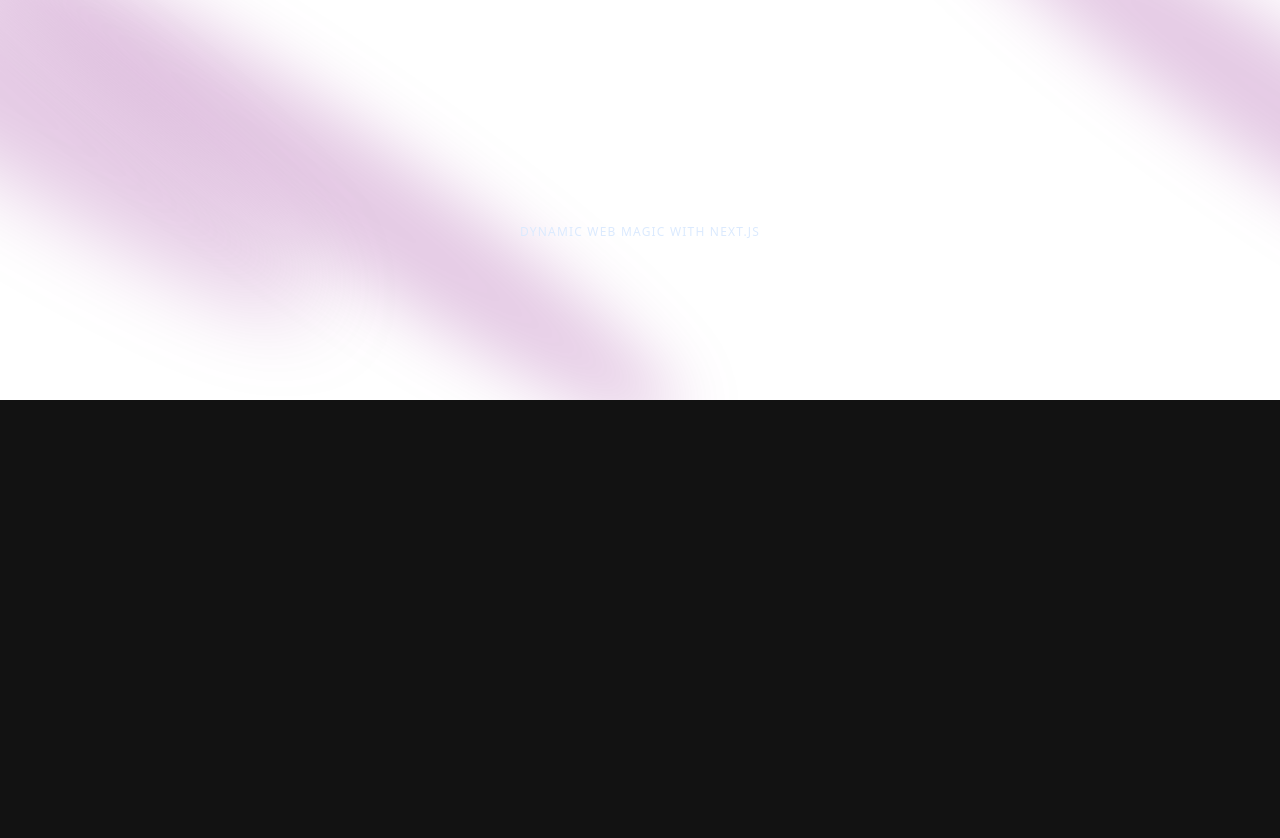
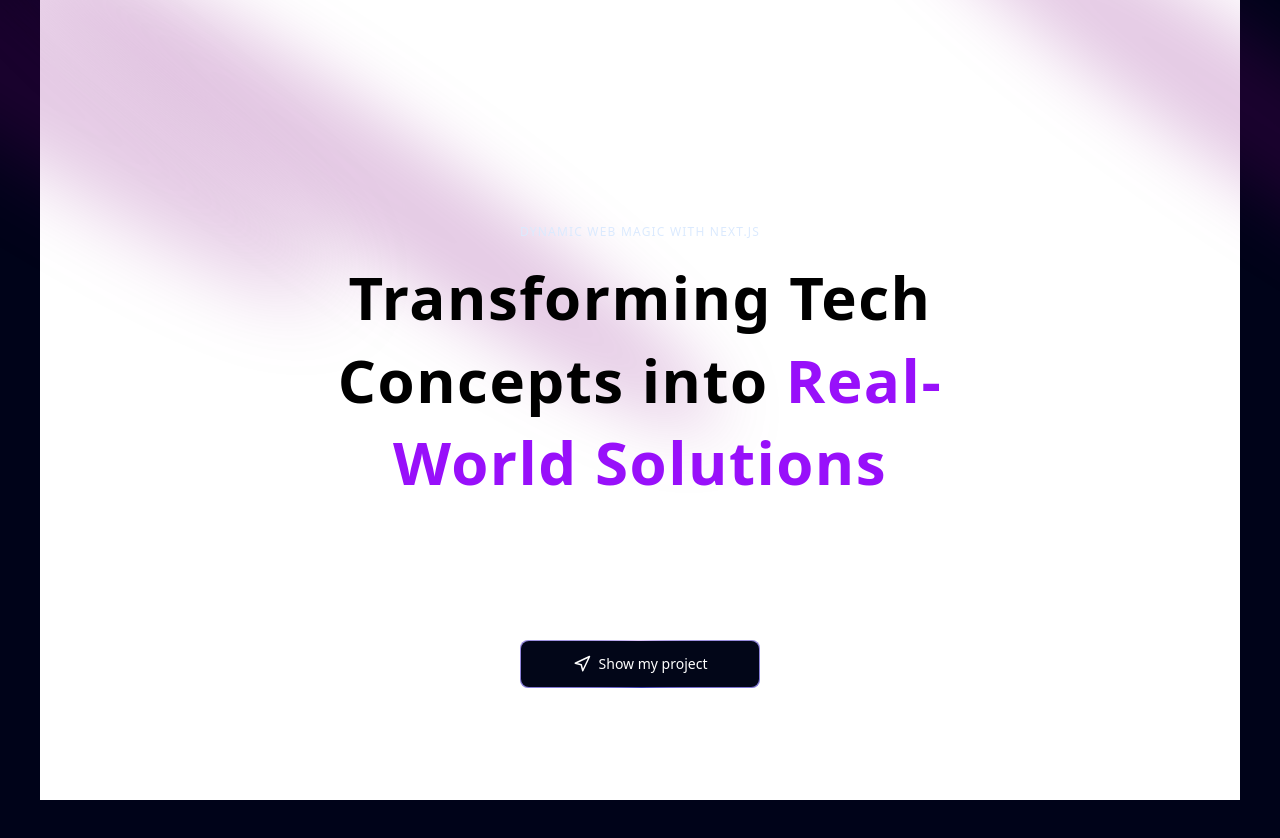
Before and after one commit to CodeByOS/Personal-Portfolio, a Next.js app: page / in a window 1280 px wide. Shown: the top 838 px of the page. Before the commit the page ends 800 px from the top, so only its background shows below. Built offline with nearby package versions, Linux system fonts and the light colour scheme.

Commit message:
Hero Section..

```diff
--- a/components/Hero.tsx
+++ b/components/Hero.tsx
@@ -1,31 +1,50 @@
 import React from 'react'
 import { Spotlight } from './ui/Spotlight'
+import { TextGenerateEffect } from './ui/TextGenerateEffect'
+import MagicButton from './ui/MagicButton'
+import { Navigation } from 'lucide-react';
 
 const Hero = () => {
   return (
-    <div className="pb-20 pt-36">
+    <section aria-label="Hero section" className="pb-20 pt-36 relative">
       <div>
-        <Spotlight className="-top-40 -left-10 md:-left-32 md:-top-20 h-screen" fill='purple' />
-        <Spotlight className="top-10 left-full h-[80vh] w-[50vw]" fill='purple' />
-        <Spotlight className="top-28 left-80 h-[80vh] w-[50vw]" fill='purple' />
+        <Spotlight aria-hidden="true" className="-top-40 -left-10 md:-left-32 md:-top-20 h-screen" fill="purple" />
+        <Spotlight aria-hidden="true" className="top-10 left-full h-[80vh] w-[50vw]" fill="purple" />
+        <Spotlight aria-hidden="true" className="top-28 left-80 h-[80vh] w-[50vw]" fill="purple" />
       </div>
 
-      <div className="h-screen w-full dark:bg-black-100 bg-white dark:bg-grid-white/[0.03] bg-grid-black-100/[0.2] absolute top-0 left-0 flex items-center justify-center">
-        {/* Radial gradient for the container to give a faded look */}
+      <div className="h-screen w-full dark:bg-black-100 bg-white dark:bg-grid-white/[0.3] bg-grid-black-100/[0.2] absolute top-0 left-0 flex items-center justify-center">
         <div
-          // chnage the bg to bg-black-100, so it matches the bg color and will blend in
-          className="absolute pointer-events-none inset-0 flex items-center justify-center dark:bg-black-100 bg-white [mask-image:radial-gradient(ellipse_at_center,transparent_20%,black)]"/>
-        </div>
+          className="absolute pointer-events-none inset-0 flex items-center justify-center dark:bg-black-100 bg-white [mask-image:radial-gradient(ellipse_at_center,transparent_20%,black)]"
+        />
+      </div>
 
       <div className="flex justify-center relative my-20 z-10">
         <div className="max-w-[89vw] md:max-w-2xl lg:max-w-[60vw] flex flex-col items-center justify-center">
-          <p className="uppercase tracking-widest text-xs text-center text-blue-100 max-w-80">
+          <h2 className="uppercase tracking-widest text-xs text-center text-blue-100 max-w-80">
             Dynamic Web Magic with Next.js
+          </h2>
+
+          <TextGenerateEffect
+            className="text-center text-[40px] md:text-5xl lg:text-6xl"
+            words="Transforming Tech Concepts into Real-World Solutions"
+          />
+
+
+          <p className="text-center md:tracking-wider mb-4 text-sm md:text-lg lg:text-2xl">
+            Hi, I&apos;m Oussama SAIDI, a MERN stack developer && Business Intelligence Analyst Based in Morocco.
           </p>
+
+          <a href="#about">
+            <MagicButton
+              title="Show my project"
+              icon={<Navigation size={18} className="text-white" />}
+              position="left"
+            />
+          </a>
         </div>
-
       </div>
-    </div>
+    </section>
   )
 }
 
--- /dev/null
+++ b/components/ui/MagicButton.tsx
@@ -0,0 +1,35 @@
+import React from "react";
+
+const MagicButton = ({
+  title,
+  icon,
+  position,
+  handleClick,
+  otherClasses,
+}: {
+  title: string;
+  icon: React.ReactNode;
+  position: string;
+  handleClick?: () => void;
+  otherClasses?: string;
+}) => {
+  return (
+    <button
+      className="relative inline-flex h-12 w-full md:w-60 md:mt-10 overflow-hidden rounded-lg p-[1px] focus:outline-none"
+      onClick={handleClick}
+    >
+      <span className="absolute inset-[-1000%] animate-[spin_2s_linear_infinite] bg-[conic-gradient(from_90deg_at_50%_50%,#E2CBFF_0%,#393BB2_50%,#E2CBFF_100%)]" />
+
+      <span
+        className={`inline-flex h-full w-full cursor-pointer items-center justify-center rounded-lg
+            bg-slate-950 px-7 text-sm font-medium text-white backdrop-blur-3xl gap-2 ${otherClasses}`}
+      >
+        {position === "left" && icon}
+        {title}
+        {position === "right" && icon}
+      </span>
+    </button>
+  );
+};
+
+export default MagicButton;
--- /dev/null
+++ b/components/ui/TextGenerateEffect.tsx
@@ -0,0 +1,55 @@
+"use client";
+import { useEffect } from "react";
+import { motion, stagger, useAnimate } from "framer-motion";
+import { cn } from "@/lib/utils";
+
+export const TextGenerateEffect = ({
+  words,
+  className,
+}: {
+  words: string;
+  className?: string;
+}) => {
+  const [scope, animate] = useAnimate();
+  const wordsArray = words.split(" ");
+  useEffect(() => {
+    console.log(wordsArray);
+    animate(
+      "span",
+      {
+        opacity: 1,
+      },
+      {
+        duration: 2,
+        delay: stagger(0.2),
+      }
+    );
+  }, [scope.current]);
+
+  const renderWords = () => {
+    return (
+      <motion.div ref={scope}>
+        {wordsArray.map((word, idx) => {
+          return (
+            <motion.span
+              key={word + idx}
+              className={` ${idx > 3 ? "text-purple-600" : "dark:text-white text-black"} opacity-0`}
+            >
+              {word}{" "}
+            </motion.span>
+          );
+        })}
+      </motion.div>
+    );
+  };
+
+  return (
+    <div className={cn("font-bold", className)}>
+      <div className="my-4">
+        <div className=" dark:text-white text-black leading-snug tracking-wide">
+          {renderWords()}
+        </div>
+      </div>
+    </div>
+  );
+};
--- a/package.json
+++ b/package.json
@@ -11,12 +11,15 @@
   "dependencies": {
     "@next/swc-win32-x64-msvc": "^15.3.5",
     "clsx": "^2.1.1",
+    "lucide": "^0.525.0",
+    "mini-svg-data-uri": "^1.4.4",
     "motion": "^12.23.3",
     "next": "15.3.5",
     "next-themes": "^0.4.6",
     "react": "^19.0.0",
     "react-dom": "^19.0.0",
-    "tailwind-merge": "^3.3.1"
+    "tailwind-merge": "^3.3.1",
+    "tailwindcss-animate": "^1.0.7"
   },
   "devDependencies": {
     "@eslint/eslintrc": "^3",
--- a/tailwind.config.ts
+++ b/tailwind.config.ts
@@ -1,14 +1,107 @@
-// tailwind.config.js
+import type { Config } from "tailwindcss";
+import svgToDataUri from "mini-svg-data-uri";
+import flattenColorPalette from "tailwindcss/lib/util/flattenColorPalette";
+import animatePlugin from "tailwindcss-animate";
+import type { PluginAPI } from "tailwindcss/plugin";
 
-/** @type {import('tailwindcss').Config} */
-module.exports = {
-  content: ['./app/**/*.{js,ts,jsx,tsx}', './components/**/*.{js,ts,jsx,tsx}'],
+const config: Config = {
+  darkMode: "class",
+  content: [
+    "./pages/**/*.{ts,tsx}",
+    "./components/**/*.{ts,tsx}",
+    "./app/**/*.{ts,tsx}",
+    "./src/**/*.{ts,tsx}",
+    "./data/**/*.{ts,tsx}",
+  ],
   theme: {
+    container: {
+      center: true,
+      padding: "2rem",
+      screens: { "2xl": "1400px" },
+    },
     extend: {
       colors: {
-        'black-100': 'theme(color-black-100)', // use the variable defined in @theme inline
+        black: { DEFAULT: "#000", 100: "#000319", 200: "rgba(17,25,40,0.75)", 300: "rgba(255,255,255,0.125)" },
+        white: { DEFAULT: "#FFF", 100: "#BEC1DD", 200: "#C1C2D3" },
+        blue: { 100: "#E4ECFF" },
+        purple: "#CBACF9",
+        border: "hsl(var(--border))",
+        input: "hsl(var(--input))",
+        ring: "hsl(var(--ring))",
+        background: "hsl(var(--background))",
+        foreground: "hsl(var(--foreground))",
+        primary: { DEFAULT: "hsl(var(--primary))", foreground: "hsl(var(--primary-foreground))" },
+        secondary: { DEFAULT: "hsl(var(--secondary))", foreground: "hsl(var(--secondary-foreground))" },
+        destructive: { DEFAULT: "hsl(var(--destructive))", foreground: "hsl(var(--destructive-foreground))" },
+        muted: { DEFAULT: "hsl(var(--muted))", foreground: "hsl(var(--muted-foreground))" },
+        accent: { DEFAULT: "hsl(var(--accent))", foreground: "hsl(var(--accent-foreground))" },
+        popover: { DEFAULT: "hsl(var(--popover))", foreground: "hsl(var(--popover-foreground))" },
+        card: { DEFAULT: "hsl(var(--card))", foreground: "hsl(var(--card-foreground))" },
+      },
+      borderRadius: { lg: "var(--radius)", md: "calc(var(--radius)-2px)", sm: "calc(var(--radius)-4px)" },
+      keyframes: {
+        "accordion-down": { from: { height: "0" }, to: { height: "var(--radix-accordion-content-height)" } },
+        "accordion-up": { from: { height: "var(--radix-accordion-content-height)" }, to: { height: "0" } },
+        spotlight: { "0%": { opacity: "0", transform: "translate(-72%,-62%) scale(0.5)" }, "100%": { opacity: "1", transform: "translate(-50%,-40%) scale(1)" } },
+        shimmer: { from: { backgroundPosition: "0 0" }, to: { backgroundPosition: "-200% 0" } },
+        moveHorizontal: { "0%": { transform: "translateX(-50%) translateY(-10%)" }, "50%": { transform: "translateX(50%) translateY(10%)" }, "100%": { transform: "translateX(-50%) translateY(-10%)" } },
+        moveInCircle: { "0%": { transform: "rotate(0deg)" }, "50%": { transform: "rotate(180deg)" }, "100%": { transform: "rotate(360deg)" } },
+        moveVertical: { "0%": { transform: "translateY(-50%)" }, "50%": { transform: "translateY(50%)" }, "100%": { transform: "translateY(-50%)" } },
+        scroll: { to: { transform: "translate(calc(-50% - 0.5rem))" } },
+      },
+      animation: {
+        "accordion-down": "accordion-down 0.2s ease-out",
+        "accordion-up": "accordion-up 0.2s ease-out",
+        spotlight: "spotlight 2s ease .75s 1 forwards",
+        shimmer: "shimmer 2s linear infinite",
+        first: "moveVertical 30s ease infinite",
+        second: "moveInCircle 20s reverse infinite",
+        third: "moveInCircle 40s linear infinite",
+        fourth: "moveHorizontal 40s ease infinite",
+        fifth: "moveInCircle 20s ease infinite",
+        scroll: "scroll var(--animation-duration,40s) var(--animation-direction,forwards) linear infinite",
       },
     },
   },
-  plugins: [],
+  plugins: [
+    animatePlugin,
+    addVariablesForColors,
+    function (api: PluginAPI) {
+      const { matchUtilities, theme } = api;
+
+      matchUtilities(
+        {
+          "bg-grid": (value) => ({
+            backgroundImage: `url("${svgToDataUri(
+              `<svg xmlns="http://www.w3.org/2000/svg" viewBox="0 0 32 32" fill="none" stroke="${value}"><path d="M0 .5H31.5V32"/></svg>`
+            )}")`,
+          }),
+          "bg-grid-small": (value) => ({
+            backgroundImage: `url("${svgToDataUri(
+              `<svg xmlns="http://www.w3.org/2000/svg" viewBox="0 0 32 32" width="8" height="8" fill="none" stroke="${value}"><path d="M0 .5H31.5V32"/></svg>`
+            )}")`,
+          }),
+          "bg-dot": (value) => ({
+            backgroundImage: `url("${svgToDataUri(
+              `<svg xmlns="http://www.w3.org/2000/svg" viewBox="0 0 32 32" fill="none"><circle fill="${value}" cx="10" cy="10" r="1.6"/></svg>`
+            )}")`,
+          }),
+        },
+        { values: flattenColorPalette(theme("backgroundColor")), type: "color" }
+      );
+    },
+  ],
+};
+
+function addVariablesForColors(api: PluginAPI) {
+  const { addBase, theme } = api;
+
+  const allColors = flattenColorPalette(theme("colors"));
+  const vars = Object.fromEntries(
+    Object.entries(allColors).map(([key, val]) => [`--${key}`, val])
+  );
+
+  addBase({ ":root": vars });
 }
+
+export default config;
```
Also changed, not shown: 1 other file (tests, documents, lock files or other folders).
